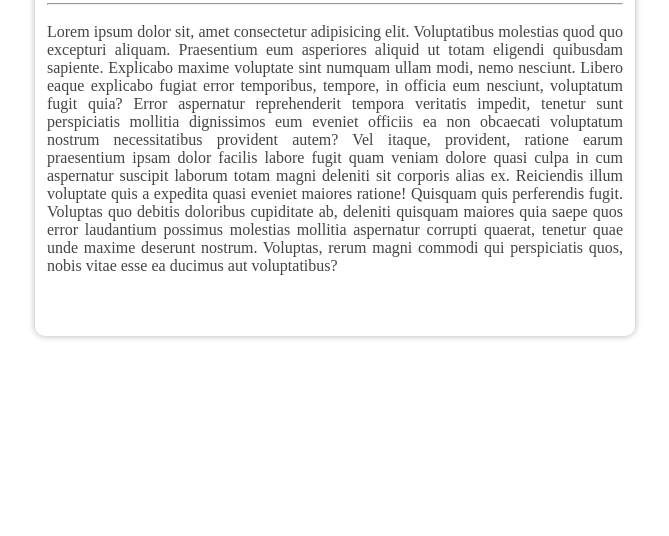
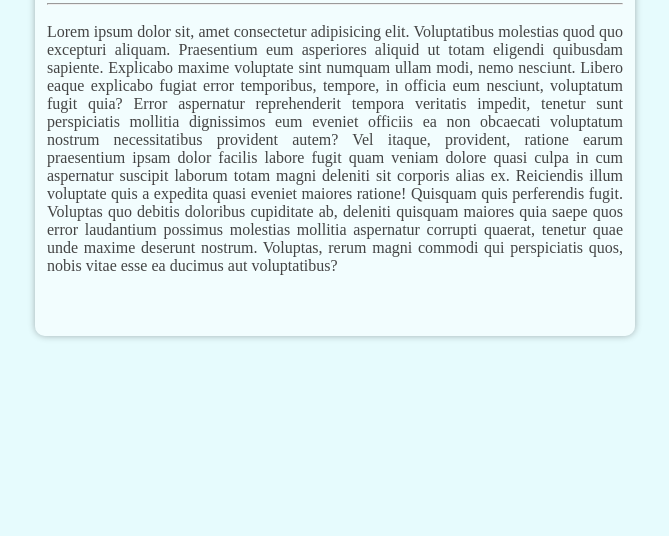
Before and after one commit to kakonbarman/HTML-and-CSS-code-Practice, a plain HTML site: page index.html in a window 1280 px wide. Shown: the part 264-800 px from the top of the page, without its empty margins (305-974 px from the left). Drawn offline with Linux system fonts and the light colour scheme.

Commit message:
Background Added

```diff
--- a/assets/css/style.css
+++ b/assets/css/style.css
@@ -9,6 +9,7 @@
     display: flex;
     justify-content: center;
     align-items: center;
+    background: rgb(230, 251, 253);
 }
 .hero .card{
     width: 600px;
@@ -16,7 +17,8 @@
     border-radius: 10px;
     /* border: 1px solid #444; */
     padding: 12px;
-    box-shadow: 0 0 7px rgba(0 , 0, 0, 0.3)
+    box-shadow: 0 0 7px rgba(0 , 0, 0, 0.3);
+    background: rgba(255, 255, 255, 0.479);
 }
 .hero .card h1{
     color: rgb(109, 4, 179)
```
